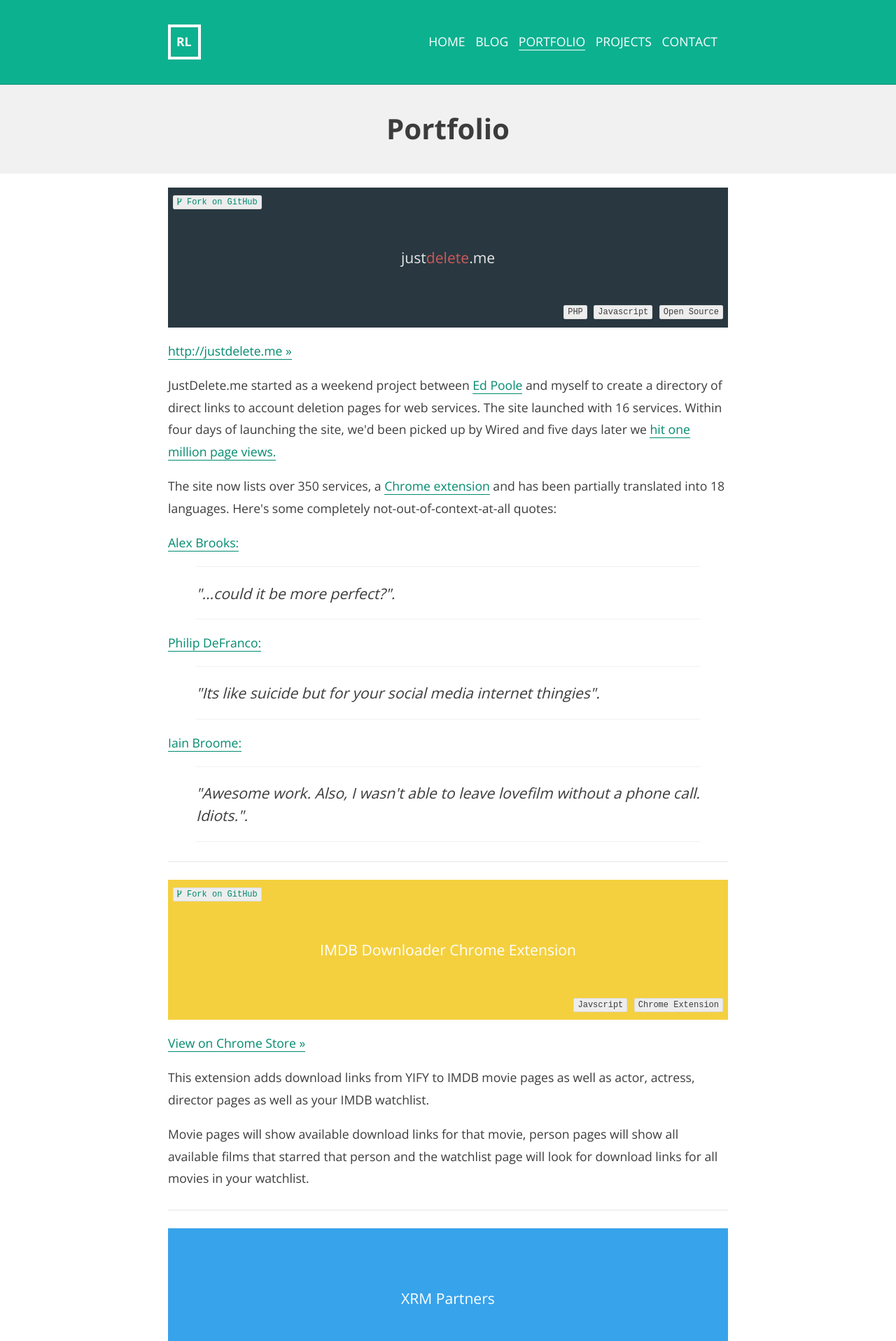
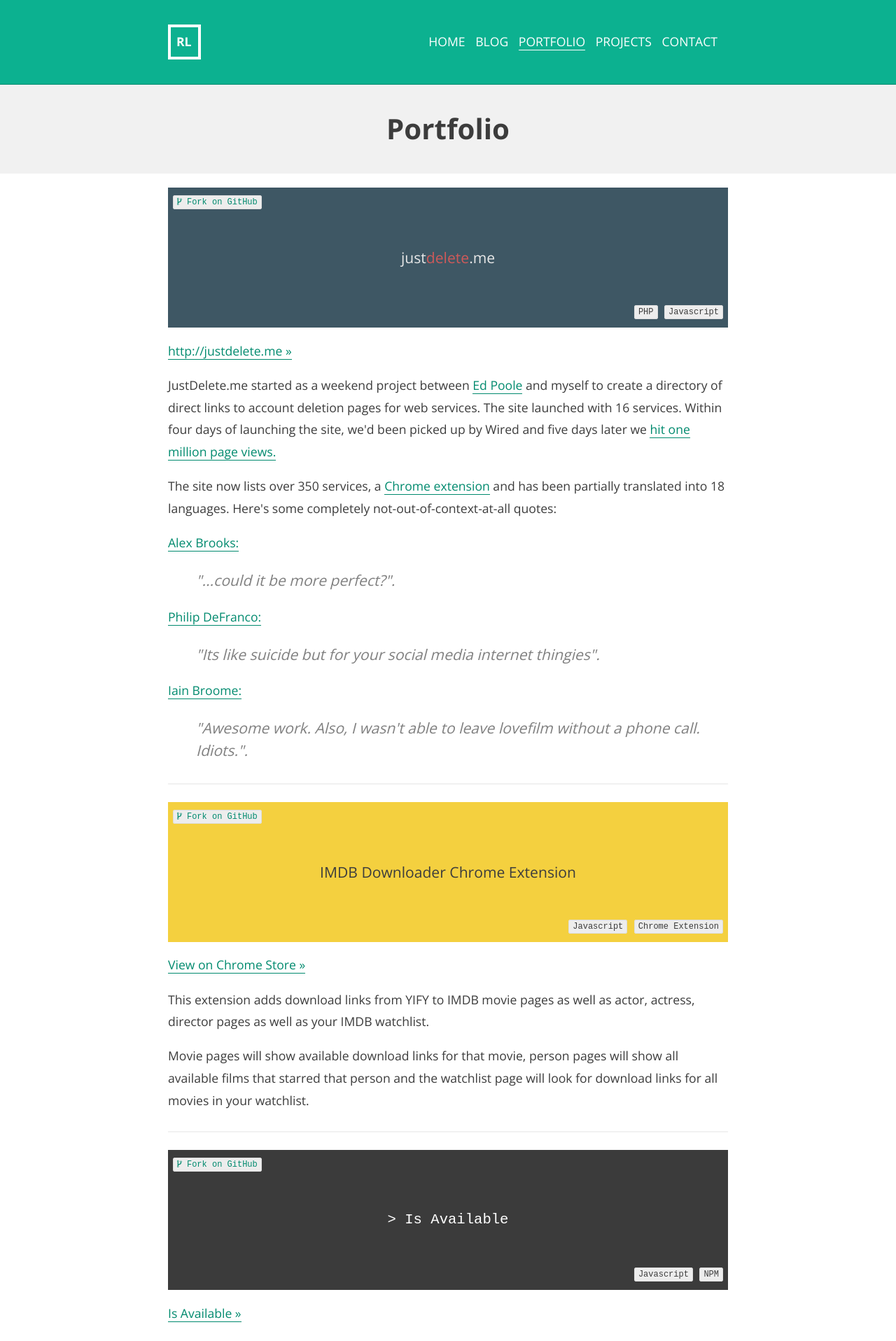
Before and after one commit to rknightuk/robblewis.me-jekyll, a Jekyll site: the page built from portfolio/index.html, in a window 1280 px wide. Shown: the top 1916 px of the page at 70% size. Built offline with Jekyll 4.4.1, drawn with Linux system fonts in a browser that asks for light colours; Markdown is read by kramdown in place of the engine named in the settings; some of the changed text lies outside the part shown.

Commit message:
Updated portfolio

```diff
--- /dev/null
+++ b/_includes/portfolio/file-lister.html
@@ -0,0 +1,19 @@
+<div class="wrapper">
+
+	<div class="piece file-lister">
+
+		<p class="fork"><code class="tag"><a href="https://github.com/rmlewisuk/file-lister"><i class="fa fa-code-fork"></i> Fork on GitHub</a></code></p>
+
+		<span class="title">File Lister</span>
+
+		<p class="tags">
+			<code class="tag">Javascript</code>
+			<code class="tag">PHP</code>
+		</p>
+	</div>
+
+	<p><a href="https://github.com/rmlewisuk/file-lister">File Lister &raquo;</a></p>
+
+	<p>Display a list of files in a directory with PHP, with lightbox for images.</p>
+
+</div>
--- a/_includes/portfolio/gamefolio.html
+++ /dev/null
@@ -1,18 +0,0 @@
-<div class="wrapper">
-
-	<div class="piece gf">
-		<span class="title">GameFolio</span>
-
-		<p class="tags">
-			<code class="tag">Laravel</code>
-			<code class="tag">PHP</code>
-			<code class="tag">Backbone.js</code>
-			<code class="tag">Javascript</code>
-		</p>
-	</div>
-
-	<p><a href="http://gamefolio.net">http://gamefolio.net &raquo;</a></p>
-
-	<p>GameFolio is a webapp for people to track what console game they own, which ones they've played and which ones they want.</p>
-
-</div>
--- a/_includes/portfolio/imdb.html
+++ b/_includes/portfolio/imdb.html
@@ -7,7 +7,7 @@
 		<span class="title">IMDB Downloader Chrome Extension</span>
 
 		<p class="tags">
-			<code class="tag">Javscript</code>
+			<code class="tag">Javascript</code>
 			<code class="tag">Chrome Extension</code>
 		</p>
 	</div>
--- /dev/null
+++ b/_includes/portfolio/isav.html
@@ -0,0 +1,18 @@
+<div class="wrapper">
+
+	<div class="piece isav">
+		<span class="title">> Is Available</span>
+
+		<p class="fork"><code class="tag"><a href="http://github.com/rmlewisuk/is-available"><i class="fa fa-code-fork"></i> Fork on GitHub</a></code></p>
+
+		<p class="tags">
+			<code class="tag">Javascript</code>
+			<code class="tag">NPM</code>
+		</p>
+	</div>
+
+	<p><a href="http://github.com/rmlewisuk/is-available">Is Available &raquo;</a></p>
+
+	<p>CLI for checking domain availability through the <a href="https://domai.nr/api">Domainr API</a>.</p>
+
+</div>
--- a/_includes/portfolio/jdm.html
+++ b/_includes/portfolio/jdm.html
@@ -8,7 +8,6 @@
 		<p class="tags">
 			<code class="tag">PHP</code>
 			<code class="tag">Javascript</code>
-			<code class="tag">Open Source</code>
 		</p>
 	</div>
 
--- a/_includes/portfolio/xrm.html
+++ b/_includes/portfolio/xrm.html
@@ -14,9 +14,4 @@
 
 	<p>This project for XRM Partners involved converting all three of the company's web assets from Joomla to Wordpress, training staff in the use of Wordpress, social media integration as well as ongoing technical support.</p>
 
-	<p>Tracey Cordory, Marketing Director:</p>
-
-		<blockquote>
-			<p>"Robb was a wealth of knowledge whilst helping us choose a content management system that would fit XRM Partners' needs. He kept us informed at every stage of development and we would highly recommend him to other businesses."</p>
-		</blockquote>
 </div>
--- a/assets/css/style.css
+++ b/assets/css/style.css
@@ -22,8 +22,7 @@
 h6 { font-size:0.7em; }
 
 blockquote {
-	border-top: 1px solid #f1f1f1;
-	border-bottom: 1px solid #f1f1f1;
+	color: #808080;
 }
 	blockquote p {
 		font-style: italic;
@@ -344,12 +343,14 @@
 	font-size: 120%;
 }
 
-	.jdm { background-color: #293840; color: #e8e8e8; }
+	.jdm { background-color: #3E5764; color: #e8e8e8; }
 		.jdm .red { color: #cf5a5a; }
-	.imdb { background-color: #f4d03f; color: #fff; }
+	.imdb { background-color: #f4d03f; color: #3D3D3D; }
+	.isav { background-color: #3b3b3b; color: #fff; }
+		.isav .title { font-family: monospace; font-size: 120%; }
+	.file-lister { background-color: #ea7ca1; color: #fff; }
 	.sandd { background-color: #dd5a71; color: #fff; }
 	.xrm { background-color: #37a3eb; color: #fff;}
-	.gf { background-color: #201f1c; color: #fff; }
 
 	.work .piece { height: 120px; width: 32.5%; margin-bottom: 5px; }
 		@media screen and (max-width: 660px) {
--- a/portfolio/index.html
+++ b/portfolio/index.html
@@ -4,12 +4,14 @@
 section_class: portfolio
 ---
 
-<!-- {% include portfolio/gamefolio.html %} -->
-
 {% include portfolio/jdm.html %}
 
 {% include portfolio/imdb.html %}
 
+{% include portfolio/isav.html %}
+
+{% include portfolio/file-lister.html %}
+
 {% include portfolio/xrm.html %}
 
 {% include portfolio/sandd.html %}
```
Also changed, not shown: index.html (+18 -0 lines).
